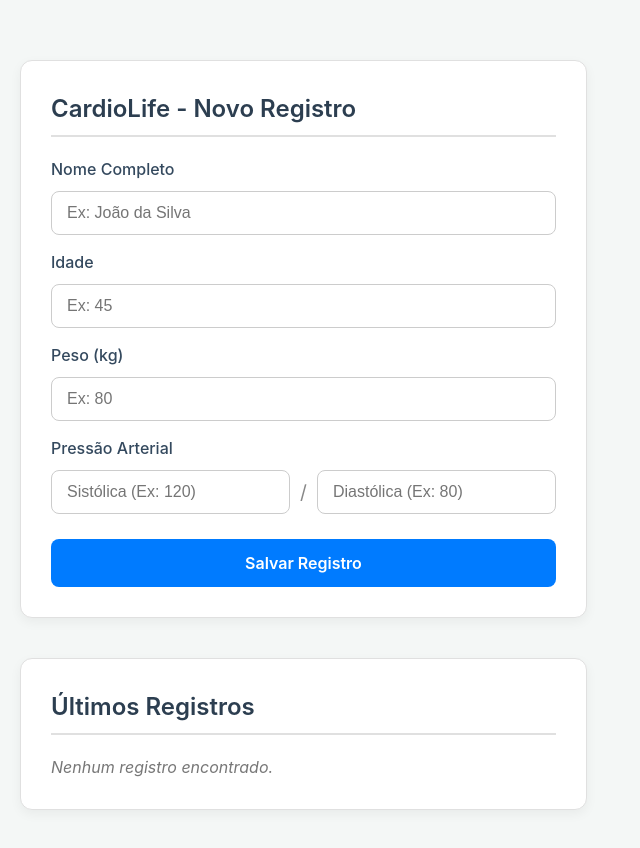
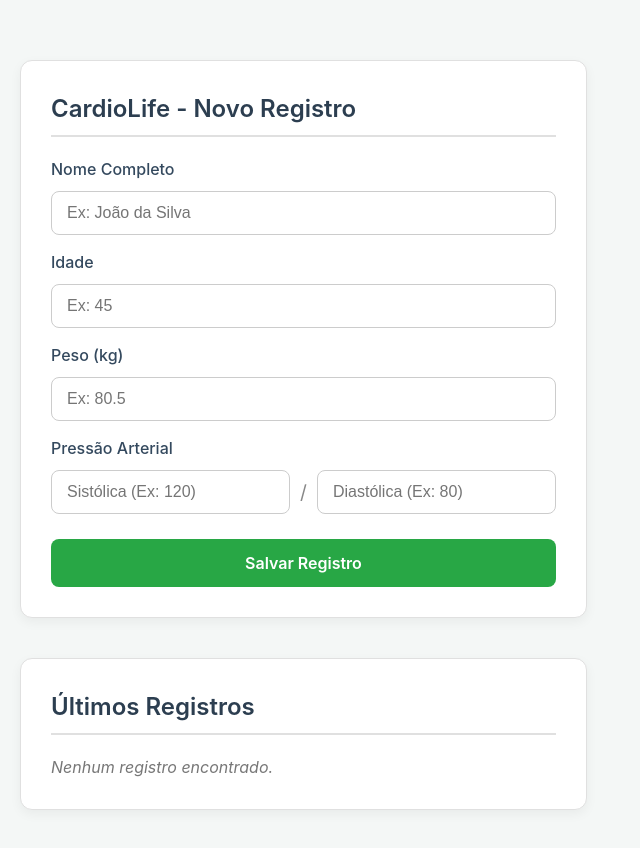
Before and after one commit to felipesayegg/cardiolife, a React (Vite) app: page / in a window 1280 px wide. Shown: the top 848 px of the page, without its empty margins (0-640 px from the left). Built offline with nearby package versions, Linux system fonts and the light colour scheme; the HTML template or start-up script is replaced by a standard one.

Commit message:
refactor: Extrai FormularioCadastro para componente

```diff
--- a/src/App.jsx
+++ b/src/App.jsx
@@ -1,139 +1,46 @@
 import { useState, useEffect } from 'react';
-import './App.css'; // Vamos importar o CSS que faremos a seguir
+import './App.css';
+// 1. IMPORTE O NOVO COMPONENTE DE FORMULÁRIO
+import FormularioCadastro from './components/FormularioCadastro';
 
 export default function App() {
 
-  // 1. Estados para os campos do formulário
-  //    (Usamos um objeto para ficar mais organizado, como você mencionou)
-  const [formData, setFormData] = useState({
-    nome: '',
-    idade: '',
-    peso: '',
-    pressaoSistolica: '',
-    pressaoDiastolica: ''
-  });
-
-  // 2. Estado para a lista de registros (carregando do LocalStorage)
+  // O App.jsx agora só se preocupa com a LISTA de registros
   const [registros, setRegistros] = useState(() => {
     const dadosSalvos = localStorage.getItem('registrosCardioLife');
     return dadosSalvos ? JSON.parse(dadosSalvos) : [];
   });
 
-  // 3. useEffect para SALVAR no LocalStorage
-  //    Roda toda vez que a lista [registros] mudar.
+  // O useEffect continua aqui, monitorando 'registros'
   useEffect(() => {
     localStorage.setItem('registrosCardioLife', JSON.stringify(registros));
-  }, [registros]); // A "dependência"
+  }, [registros]);
 
-  // 4. Função para lidar com a mudança nos inputs (eventos controlados)
-  const handleChange = (evento) => {
-    const { name, value } = evento.target;
-    setFormData((dadosAnteriores) => ({
-      ...dadosAnteriores,
-      [name]: value
-    }));
+  // Função que será passada para o formulário
+  const adicionarRegistro = (novoRegistro) => {
+    setRegistros([
+      ...registros,
+      novoRegistro
+    ]);
   };
 
-  // 5. Função para lidar com o envio do formulário
-  const handleSubmit = (evento) => {
-    evento.preventDefault(); // Impede a página de recarregar
-
-    // Adiciona o novo registro (com os dados do formulário)
-    // na lista de registros, mantendo os antigos (...registros)
-    setRegistros([
-      ...registros,
-      { ...formData, id: Date.now() } // Adiciona um ID único
-    ]);
-
-    // Limpa o formulário voltando ao estado inicial
-    setFormData({
-      nome: '',
-      idade: '',
-      peso: '',
-      pressaoSistolica: '',
-      pressaoDiastolica: ''
-    });
-  };
-
-  // 6. O JSX (HTML) da aplicação
+  // O JSX do App fica MUITO menor
   return (
     <div className="app-container">
 
-      {/* --- SEÇÃO DO FORMULÁRIO --- */}
-      <div className="form-card">
-        <h2>CardioLife - Novo Registro</h2>
-        <form onSubmit={handleSubmit}>
+      {/* --- SEÇÃO DO FORMULÁRIO (agora é um componente) --- */}
+      {/* Passamos a função 'adicionarRegistro' para a prop 'onRegistroSalvo' */}
+      <FormularioCadastro onRegistroSalvo={adicionarRegistro} />
 
-          <label htmlFor="nome">Nome Completo</label>
-          <input
-            type="text"
-            id="nome"
-            name="nome" // O 'name' tem que ser igual à chave do useState
-            placeholder="Ex: João da Silva"
-            value={formData.nome}
-            onChange={handleChange}
-            required
-          />
-
-          <label htmlFor="idade">Idade</label>
-          <input
-            type="number"
-            id="idade"
-            name="idade"
-            placeholder="Ex: 45"
-            value={formData.idade}
-            onChange={handleChange}
-            required
-          />
-
-          <label htmlFor="peso">Peso (kg)</label>
-          <input
-            type="number"
-            id="peso"
-            name="peso"
-            placeholder="Ex: 80"
-            value={formData.peso}
-            onChange={handleChange}
-            required
-          />
-
-          <label>Pressão Arterial</label>
-          <div className="pressao-group">
-            <input
-              type="number"
-              name="pressaoSistolica"
-              placeholder="Sistólica (Ex: 120)"
-              value={formData.pressaoSistolica}
-              onChange={handleChange}
-              required
-            />
-            <span>/</span>
-            <input
-              type="number"
-              name="pressaoDiastolica"
-              placeholder="Diastólica (Ex: 80)"
-              value={formData.pressaoDiastolica}
-              onChange={handleChange}
-              required
-            />
-          </div>
-
-          <button type="submit">Salvar Registro</button>
-        </form>
-      </div>
-
-      {/* --- SEÇÃO DOS CARDS DE REGISTRO --- */}
+      {/* --- SEÇÃO DOS CARDS DE REGISTRO (continua aqui por enquanto) --- */}
       <div className="registros-container">
         <h2>Últimos Registros</h2>
         <div className="cards-grid">
 
-          {/* Se não houver registros, mostre a mensagem */}
           {registros.length === 0 && (
             <p className="sem-registros">Nenhum registro encontrado.</p>
           )}
 
-          {/* Usamos .map() para transformar cada item da lista em um card */}
-          {/* Usamos .slice(-6) para pegar só os últimos 6 e .reverse() para o mais novo vir primeiro */}
           {registros.slice(-6).reverse().map((reg) => (
             <div className="record-card" key={reg.id}>
               <h3>{reg.nome}</h3>
--- /dev/null
+++ b/src/components/FormularioCadastro.jsx
@@ -0,0 +1,109 @@
+import { useState } from 'react';
+
+// Recebemos uma "prop" chamada 'onRegistroSalvo' do App.jsx
+export default function FormularioCadastro({ onRegistroSalvo }) {
+
+  // O estado do formulário agora vive DENTRO deste componente
+  const [formData, setFormData] = useState({
+    nome: '',
+    idade: '',
+    peso: '',
+    pressaoSistolica: '',
+    pressaoDiastolica: ''
+  });
+
+  // A função de 'change' também vive aqui
+  const handleChange = (evento) => {
+    const { name, value } = evento.target;
+    setFormData((dadosAnteriores) => ({
+      ...dadosAnteriores,
+      [name]: value
+    }));
+  };
+
+  // O 'submit' também vive aqui
+  const handleSubmit = (evento) => {
+    evento.preventDefault();
+
+    // Quando salvamos, chamamos a função 'onRegistroSalvo'
+    // para "entregar" o novo registro para o App.jsx
+    onRegistroSalvo({ ...formData, id: Date.now() });
+
+    // Limpa o formulário local
+    setFormData({
+      nome: '',
+      idade: '',
+      peso: '',
+      pressaoSistolica: '',
+      pressaoDiastolica: ''
+    });
+  };
+
+  // O JSX do formulário (o CSS do App.css ainda se aplica)
+  return (
+    <div className="form-card">
+      <h2>CardioLife - Novo Registro</h2>
+      <form onSubmit={handleSubmit}>
+
+        <label htmlFor="nome">Nome Completo</label>
+        <input
+          type="text"
+          id="nome"
+          name="nome"
+          placeholder="Ex: João da Silva"
+          value={formData.nome}
+          onChange={handleChange}
+          required
+        />
+
+        <label htmlFor="idade">Idade</label>
+        <input
+          type="number"
+          id="idade"
+          name="idade"
+          placeholder="Ex: 45"
+          value={formData.idade}
+          onChange={handleChange}
+          required
+        />
+
+        <label htmlFor="peso">Peso (kg)</label>
+        <input
+          type="number"
+          id="peso"
+          name="peso"
+          placeholder="Ex: 80.5" // Já coloquei o placeholder melhorado
+          value={formData.peso}
+          onChange={handleChange}
+          required
+        />
+
+        <label>Pressão Arterial</label>
+        <div className="pressao-group">
+          <input
+            type="number"
+            name="pressaoSistolica"
+            placeholder="Sistólica (Ex: 120)"
+            value={formData.pressaoSistolica}
+            onChange={handleChange}
+            required
+          />
+          <span>/</span>
+          <input
+            type="number"
+            name="pressaoDiastolica"
+            placeholder="Diastólica (Ex: 80)"
+            value={formData.pressaoDiastolica}
+            onChange={handleChange}
+            required
+          />
+        </div>
+
+        {/* Já mudei a cor do botão para verde, como queríamos */}
+        <button type="submit" style={{ backgroundColor: '#28a745', border: 'none' }}>
+          Salvar Registro
+        </button>
+      </form>
+    </div>
+  );
+}
```
